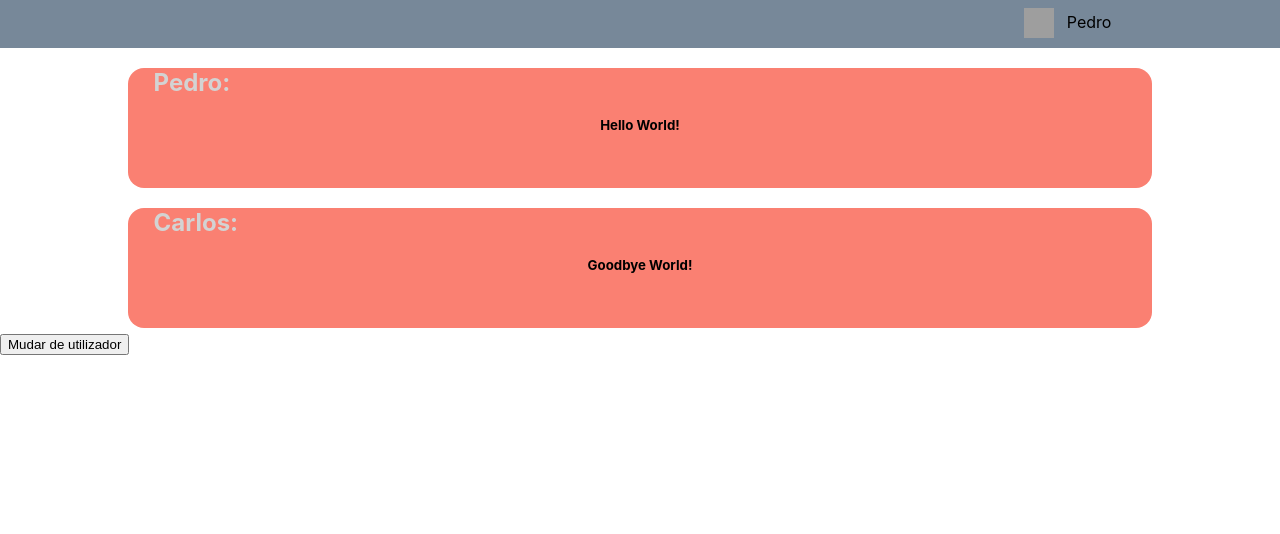
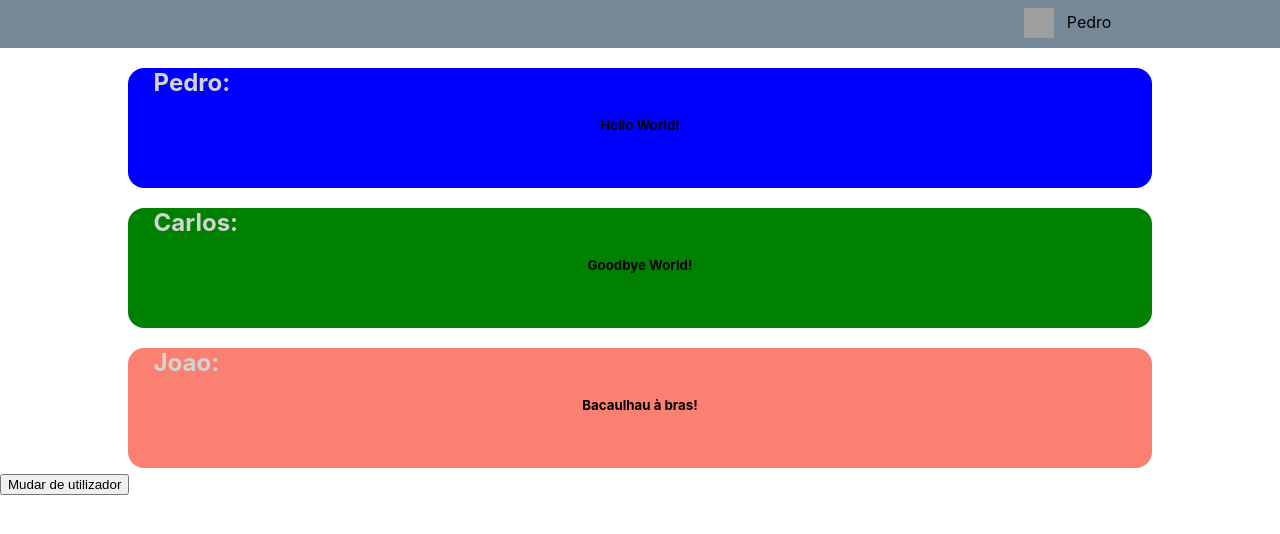
Before and after one commit to arctumn/Apolircs-Chat-React, a React (Create React App) app: page / in a window 1280 px wide. Shown: the top 534 px of the page. Built offline with nearby package versions, Linux system fonts and the light colour scheme; grey boxes are pictures that could not be loaded.

Commit message:
Styling and some basic Navbar done

```diff
--- a/src/App.css
+++ b/src/App.css
@@ -2,7 +2,7 @@
 .message {
   align-items: normal;
   box-sizing: border-box;
-  background: salmon;
+  background: rgb(114, 241, 250);
   height: 15vh;
   border-radius: 1em;
   margin-left: 10vw;
@@ -21,7 +21,7 @@
 
 .NavBar {
   display: flex;
-  background-color: lightslategray;
+  background: lightslategray;
 }
 .NavBar img p button{
   flex: 1;
--- a/src/Example_Data.tsx
+++ b/src/Example_Data.tsx
@@ -1,30 +1,38 @@
-import { User,Message } from "./Message"
+import { User, Message } from "./Message"
 
-const pedro:User = {
-    nickname: "Pedro"
+const pedro: User = {
+    nickname: "Pedro",
+    background:"blue"
 }
-  const carlos:User = {
-    nickname: "Carlos"
+const carlos: User = {
+    nickname: "Carlos",
+    background: "green"
 }
-  const joao:User = {
-    nickname: "Joao"
+const joao: User = {
+    nickname: "Joao",
+    background: "salmon"
 }
-  const first_test:Message = {
-    from_user:pedro,
-    private_message:false,
-    message:"Hello World!"
+const first_test: Message = {
+    from_user: pedro,
+    private_message: false,
+    message: "Hello World!"
 }
-  const second:Message = {
-    from_user:carlos,
-    private_message:false,
-    message:"Goodbye World!"
+const second: Message = {
+    from_user: carlos,
+    private_message: false,
+    message: "Goodbye World!"
 }
-  const third:Message = {
-    from_user:carlos,
-    private_message:true,
+const third: Message = {
+    from_user: carlos,
+    private_message: true,
     to_user: joao,
-    message:"Não curto do Pedro!"
+    message: "Não curto do Pedro!"
+}
+const forth: Message = {
+    from_user: joao,
+    private_message: false,
+    message: "Bacaulhau à bras!"
 }
 
-export const user_list: User[] =[pedro,carlos,joao]
-export const test_messages: Message[] = [first_test,second,third]
+export const user_list: User[] = [pedro, carlos, joao]
+export const test_messages: Message[] = [first_test, second, third, forth]
--- a/src/Message.tsx
+++ b/src/Message.tsx
@@ -2,7 +2,7 @@ import { FC } from "react"
 import './App.css';
 export interface User {
     nickname: string,
-    //color: string
+    background: string
 }
 
 export interface Message {
@@ -12,9 +12,13 @@ export interface Message {
     message: string
 }
 
+const user_message = (user:User) => {
+   return { background: user.background}
+}
+
 const message_format = (message:Message) => {
     return (
-        <div className="message">
+        <div className="message" style={user_message(message.from_user)}>
                 <h2>{message.from_user.nickname + `:`}</h2>
                 <h5>{message.message}</h5>
         </div>
```
Lines whose indentation alone changed are shown as unchanged.
